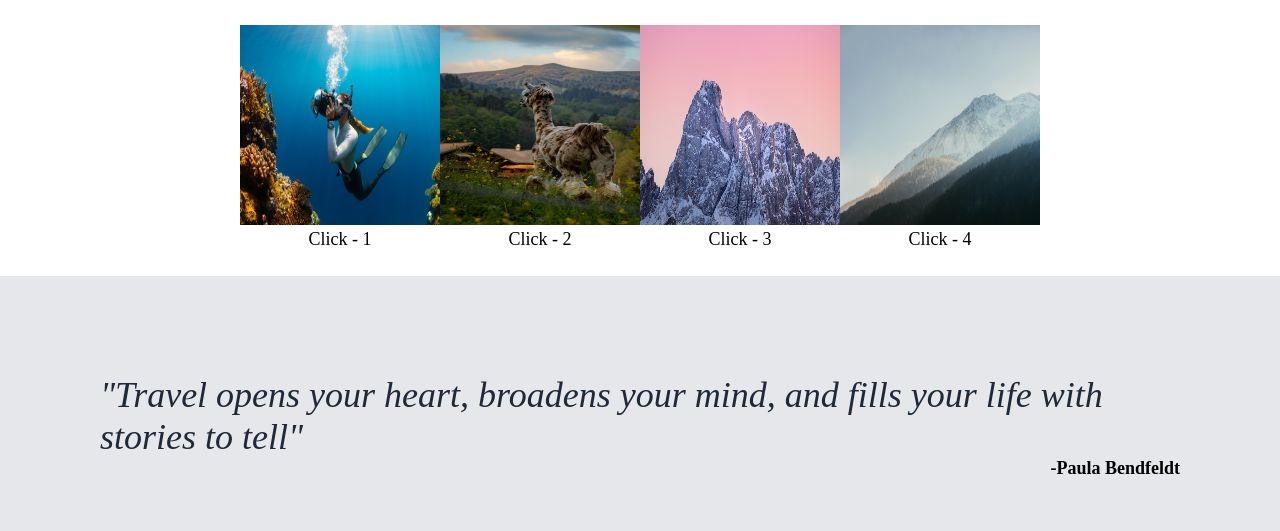
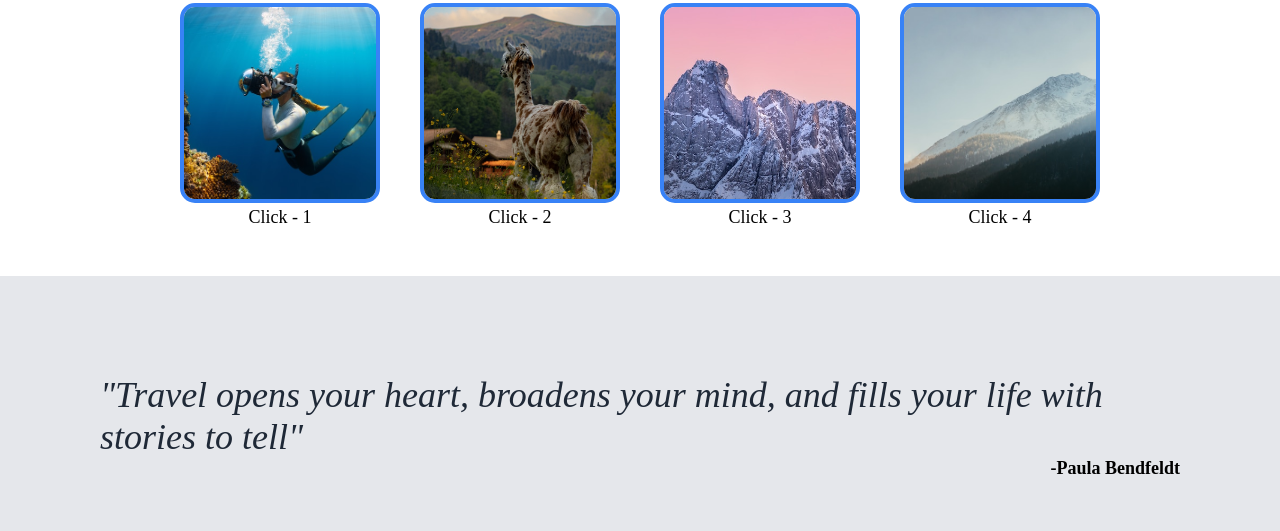
Before and after one commit to Prathish-Reddy/The-Journey, a plain HTML site: page index.html in a window 1280 px wide. Shown: the part 584-1115 px from the top of the page. Drawn offline with Linux system fonts and the light colour scheme.

Commit message:
Change the box-section styling

```diff
--- a/style.css
+++ b/style.css
@@ -74,6 +74,7 @@ header {
     color: #e5e7eb;
     /* width: 300px;     */
     margin-bottom: 10px;
+    text-align: left;
 
 }
 
@@ -108,7 +109,6 @@ header {
 .boxes .container {
     display: flex;
     flex-direction: column;
-    justify-content: center;
     align-items: center;
 }
 
@@ -121,9 +121,19 @@ header {
 
 .boxes .container .box-section {
     display: flex;
-    justify-content: space-around;
-    align-items: center;
+    justify-content: center;
+    /* flex-wrap: wrap;   */
 }
+
+ .boxes .container .box-section .box img{
+    width: 200px;
+    height: 200px;
+    object-fit: cover;
+    border: 4px solid #3882F6;
+    border-radius: 15px;
+    margin: 5px 20px 0px 20px;
+ }
+
 
 .boxes .container .box-section .box p {
     text-align: center;
```
